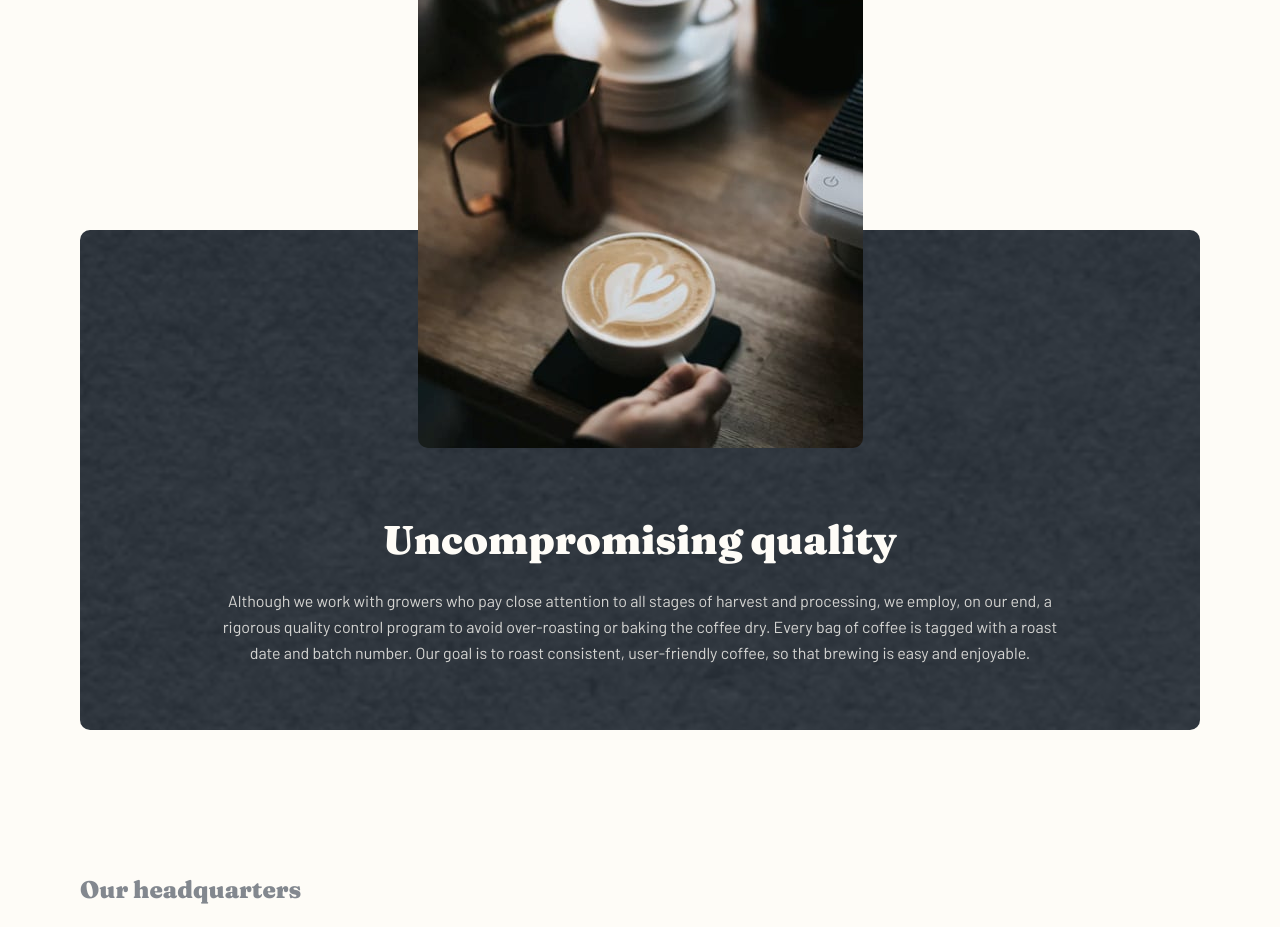
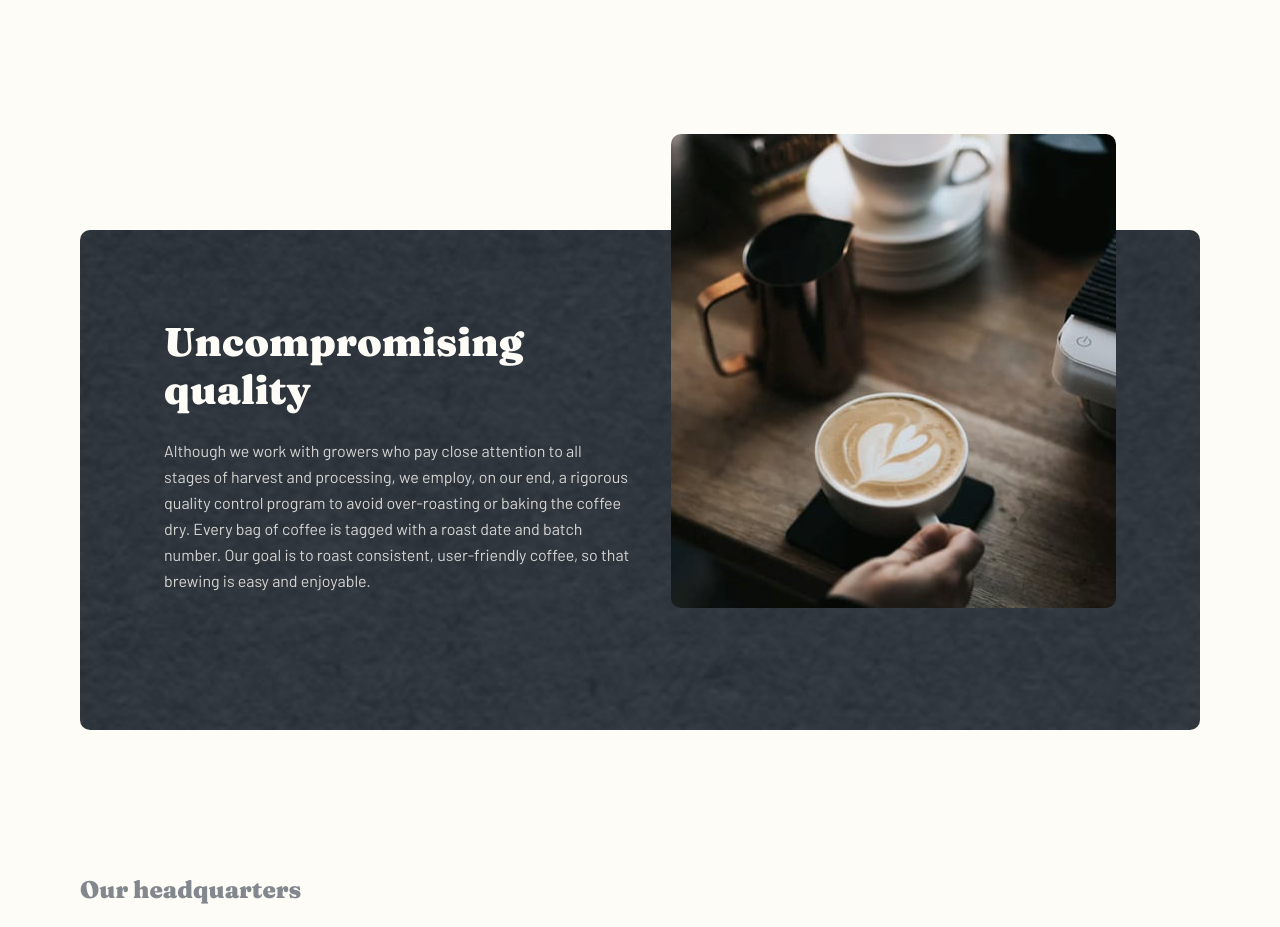
Before and after one commit to gcarter89/coffeeroasters, a React (Create React App) app: page / in a window 1280 px wide. Shown: the part 1180-2107 px from the top of the page. Built offline with nearby package versions, Linux system fonts and the light colour scheme.

Commit message:
quality desktop styling complete

```diff
--- a/src/components/about/About.module.scss
+++ b/src/components/about/About.module.scss
@@ -206,5 +206,23 @@
             height: fit-content;
             align-self: center;
         }
+
+        &__quality {
+            flex-direction: row-reverse;
+            padding: 0px 84px;
+            align-items: unset;
+            justify-content: space-between;
+            img {
+                margin-top: -96px;
+            }
+        }
+
+        &__qualityText {
+            margin-top: 88px;
+            margin-right: 40px;
+            width: 540px;
+            text-align: left;
+        }
+
     }
 }
```
